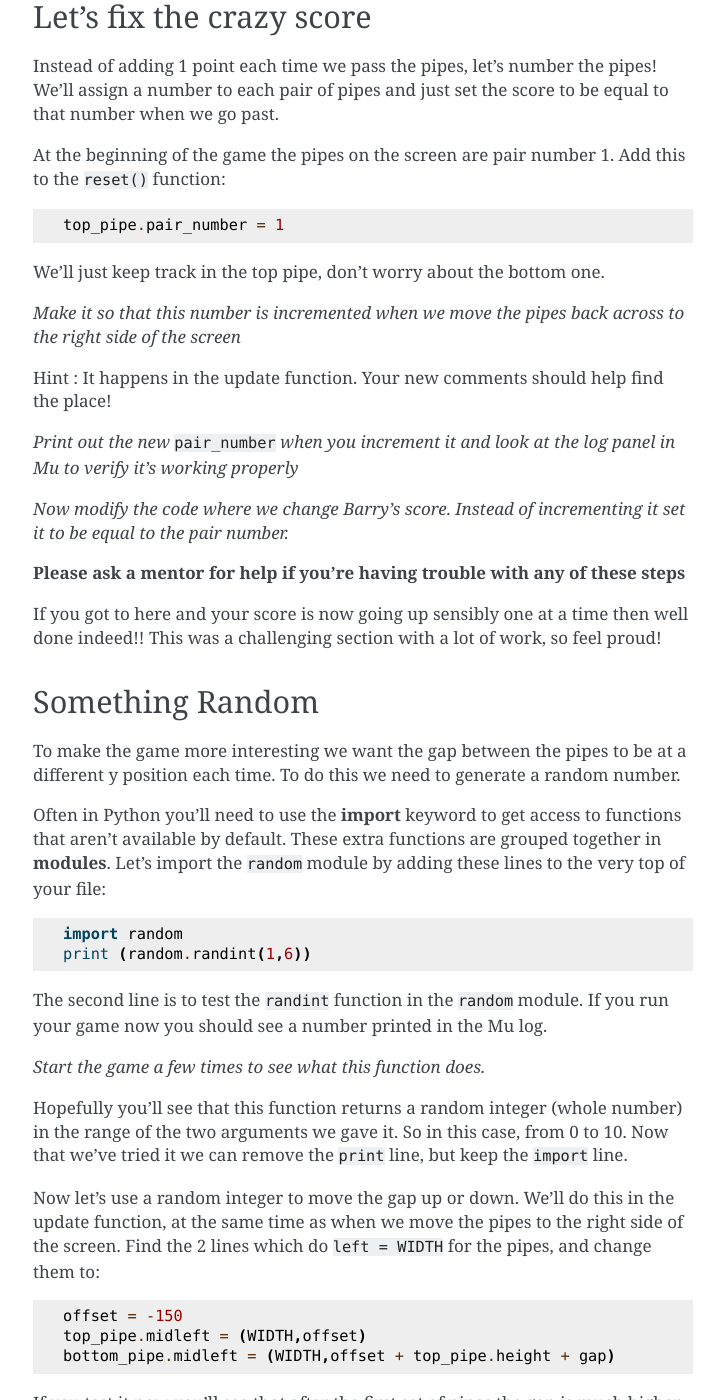
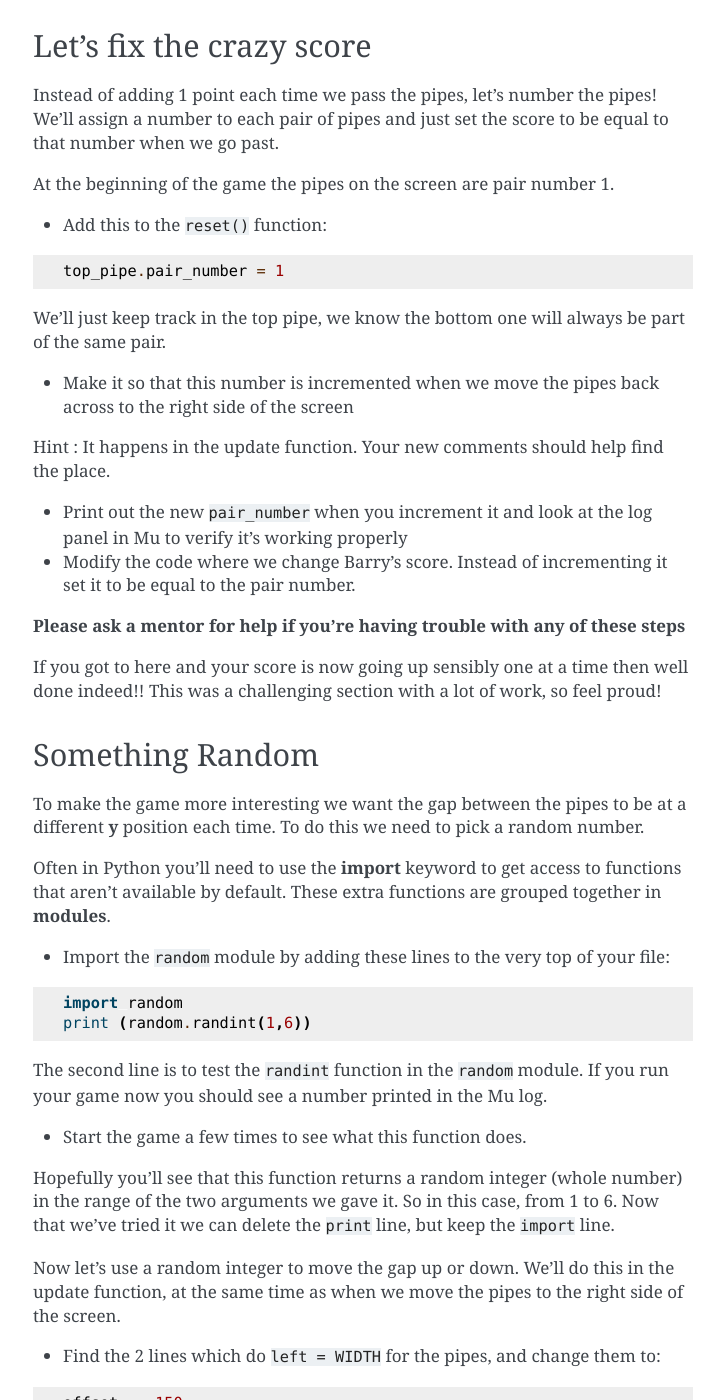
Before and after one commit to andyborrell/pygamezero_bird, a Sphinx documentation site: the page built from docs/source/part4.rst, in a window 1280 px wide and 1400 px high, scrolled down 4671 px. Shown: the whole window, without its empty margins (387-1111 px from the left). Built offline with Sphinx 7.4.7, drawn with Linux system fonts in a browser that asks for light colours; some of the changed text lies outside the part shown.

Commit message:
Style changes for part 4

```diff
--- a/docs/source/part4.rst
+++ b/docs/source/part4.rst
@@ -58,7 +58,7 @@ At this point your code should look like this:
 
 Keeping Score!
 --------------
-Add the following code to the end of your :code:`draw` function:
+* Add the following code to the end of your :code:`draw` function:
 
 .. code:: python
 
@@ -99,17 +99,19 @@ This should look familiar to you, this is how we call our :code:`reset()` functi
 
     make_sandwich(white_bread, cheese)  # Arguments are separated by a comma
 
-The long statement we added above is a call to the screen.draw.text function (It's a good name for a function that draws text on the screen!).  See how the function call has 4 arguments separated by commas.
+The long statement we added above is a call to the :code:`screen.draw.text` function (It's a good name for a function that draws text on the screen!).  See how the function call has 4 arguments separated by commas.
 
-*Figure out what each of these arguments does by changing them and testing the results*
+*Can you figure out what each of these arguments does by changing them and testing the results?*
 
-*Move the number so it's centered at the top of the screen* Hint : Remember that :code:`WIDTH` contains the width of the screen
+* Move the number so it's centered at the top of the screen
+
+Hint : Remember that :code:`WIDTH` contains the width of the screen
 
 Normally programmers don't have to guess what arguments do.  It's much easier to read the instructions!  You can find the documentation of this function at:
 
 https://pygame-zero.readthedocs.io/en/stable/ptext.html
 
-*Add a drop shadow to the number*
+* Add a drop shadow to the number
 
 Hint: Look at the section titled "Drop Shadow" on that page.  You only need to add one more argument to the function call.  Ask a mentor for help if you have trouble getting this working.
 
@@ -186,11 +190,11 @@ Let's add some comments so that our update function looks something like this:
         if top_pipe.right < barry_the_bird.x:
             barry_the_bird.score += 1
 
-Every line that starts with a # is a comment and will be ignored by Python.
+Every line that starts with # is a comment and will be ignored by Python.
 
 Normally a programmer would always be adding comments as they write code.  Feel free to add comments to your code as you work. Or to go back and add comments to code you already wrote.  It will make things easier for you!
 
-Check the everything still works the same as before.
+* Check the everything still works the same as before.
 
 
 Let's fix the crazy score
@@ -198,21 +202,23 @@ Let's fix the crazy score
 
 Instead of adding 1 point each time we pass the pipes, let's number the pipes!  We'll assign a number to each pair of pipes and just set the score to be equal to that number when we go past.
 
-At the beginning of the game the pipes on the screen are pair number 1.  Add this to the :code:`reset()` function:
+At the beginning of the game the pipes on the screen are pair number 1.
+
+* Add this to the :code:`reset()` function:
 
 .. code:: python
 
     top_pipe.pair_number = 1
 
-We'll just keep track in the top pipe, don't worry about the bottom one.
+We'll just keep track in the top pipe, we know the bottom one will always be part of the same pair.
 
-*Make it so that this number is incremented when we move the pipes back across to the right side of the screen*
+* Make it so that this number is incremented when we move the pipes back across to the right side of the screen
 
-Hint : It happens in the update function.  Your new comments should help find the place!
+Hint : It happens in the update function.  Your new comments should help find the place.
 
-*Print out the new* :code:`pair_number` *when you increment it and look at the log panel in Mu to verify it's working properly*
+* Print out the new :code:`pair_number` when you increment it and look at the log panel in Mu to verify it's working properly
 
-*Now modify the code where we change Barry's score.  Instead of incrementing it set it to be equal to the pair number.*
+* Modify the code where we change Barry's score.  Instead of incrementing it set it to be equal to the pair number.
 
 **Please ask a mentor for help if you're having trouble with any of these steps**
 
@@ -222,9 +228,11 @@ If you got to here and your score is now going up sensibly one at a time then we
 
 Something Random
 ----------------
-To make the game more interesting we want the gap between the pipes to be at a different y position each time. To do this we need to generate a random number.
+To make the game more interesting we want the gap between the pipes to be at a different **y** position each time. To do this we need to pick a random number.
 
-Often in Python you'll need to use the **import** keyword to get access to functions that aren't available by default.  These extra functions are grouped together in **modules**.  Let's import the :code:`random` module by adding these lines to the very top of your file:
+Often in Python you'll need to use the **import** keyword to get access to functions that aren't available by default.  These extra functions are grouped together in **modules**.
+
+* Import the :code:`random` module by adding these lines to the very top of your file:
 
 .. code:: python
 
@@ -233,11 +241,13 @@ Often in Python you'll need to use the **import** keyword to get access to funct
 
 The second line is to test the :code:`randint` function in the :code:`random` module.  If you run your game now you should see a number printed in the Mu log.
 
-*Start the game a few times to see what this function does.*
+* Start the game a few times to see what this function does.
 
-Hopefully you'll see that this function returns a random integer (whole number) in the range of the two arguments we gave it. So in this case, from 0 to 10.  Now that we've tried it we can remove the :code:`print` line, but keep the :code:`import` line.
+Hopefully you'll see that this function returns a random integer (whole number) in the range of the two arguments we gave it. So in this case, from 1 to 6.  Now that we've tried it we can delete the :code:`print` line, but keep the :code:`import` line.
 
-Now let's use a random integer to move the gap up or down.  We'll do this in the update function, at the same time as when we move the pipes to the right side of the screen.  Find the 2 lines which do :code:`left = WIDTH` for the pipes, and change them to:
+Now let's use a random integer to move the gap up or down.  We'll do this in the update function, at the same time as when we move the pipes to the right side of the screen.
+
+* Find the 2 lines which do :code:`left = WIDTH` for the pipes, and change them to:
 
 .. code:: python
 
@@ -247,7 +257,10 @@ Now let's use a random integer to move the gap up or down.  We'll do this in the
 
 If you test it now you'll see that after the first set of pipes the gap is much higher (150 pixels higher to be precise).  Note that this doesn't affect the first set of pipes.
 
-*Use the* :code:`random.randint` *function to move each pair of pipes to a random offset*
+* Use the :code:`random.randint` function to move each pair of pipes to a random offset
+
+Hint: When testing changes like this you might want to make the :code:`gap` bigger so you don't have to spend so many attempts getting through the pipes.
+
 
 It's not Flappy Bird with out a flap
 ------------------------------------
@@ -255,7 +268,7 @@ So far our bird image is very static and the game should probably just be called
 
 If you click on the **images** button in Mu you will see there are several bird images. So far we're using "bird1" for the living bird, and "birddead" for the bird ghost.  We can also use "bird0" to liven things up a bit!
 
-Add this code at the end of the update function:
+* Add this code at the end of the update function:
 
 .. code:: python
 
@@ -266,7 +279,9 @@ Add this code at the end of the update function:
         else:
             barry_the_bird.image = "bird0"
 
-Pay attention to the indentation here!  Any line that ends in a colon, like a function or an **if** statement has lines following that belong to it.  All the lines after it that have at least the next level of indentation belong to it.  So for the new :code:`if barry_the_bird.alive:` statement, all 4 lines after it are indented so they all belong to it.  They will only happen if Barry is alive!  (We need to make sure the bird image stays as a ghost when he's dead).  But, for the :code:`if barry_the_bird.speed > 0:` statement only the next line is indented, so only that one line depends on the :code:`if`.
+* Pay attention to the indentation here!
+
+Any line that ends in a colon, like a function or an **if** statement has lines following that belong to it.  All the lines after it that have at least the next level of indentation belong to it.  So for the new :code:`if barry_the_bird.alive:` statement, all 4 lines after it are indented so they all belong to it.  They will only happen if Barry is alive!  (We need to make sure the bird image stays as a ghost when he's dead).  But, for the :code:`if barry_the_bird.speed > 0:` statement only the next line is indented, so only that one line depends on the :code:`if`.
 
 The **else** keyword is new to us.  You can probably guess what it does.  An **if** can optionally have an **else** part after it.  The **else** part is what will happen if the value in the **if** statement is false. So our new code is using the "bird1" image when flying downwards (remember that we measure from the top of the screen, so a positive speed means going down), and using "bird0" when flying upwards.
 
@@ -283,9 +298,11 @@ Bugs are things that don't work quite right in your code.  Absolutely all code h
 3. Fix it!
 4. Check that you can't reproduce it any more.
 
-*Bug #1:  When you die and start again, your score at the top of the screen doesn't go back to zero.*
+* **Bug #1**:  When you die and start again, your score at the top of the screen doesn't go back to zero.
 
-*Bug #2:  If you crash in to the top pipe your falling ghost can keep flying far enough to get a cheeky extra point.*
+* **Bug #2**:  If you crash in to the top pipe in just the right place your falling ghost can keep flying far enough to get a cheeky extra point.
+
+Hint: You could try changing :code:`scroll_speed` to make it easier to reproduce this bug.
 
 Well Done!!!
 ------------
@@ -295,8 +312,7 @@ If you want to add more features to your game the PyZero documentation will help
 
 https://pygame-zero.readthedocs.io/en/stable/
 
-
-Ask a mentor to talk about how to make your idea could work.  Here's a few things you might want to try:
+If you want to add something to the game then talk to a mentor about how you might do it.  Here's a few things you might want to try:
 
 - Make the bird stay still until the first flap
 
```
Also changed, not shown: other parts of docs/source/part4.rst (+13 -11 lines).
